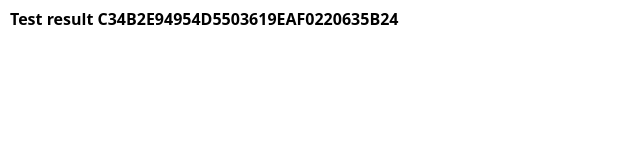
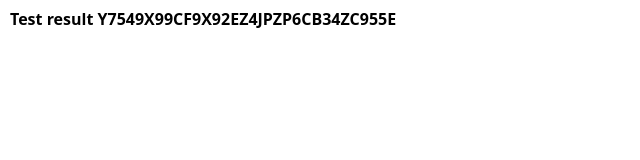
Before and after one commit to medisvit/Y7549X99CF9X92EZ4JPZP6CB34ZC955E, a plain HTML site: page index.html in a window 1280 px wide. Shown: the full height of the page, 0-640 px from the left. Drawn offline with nearby package versions, Linux system fonts and the light colour scheme.

Commit message:
Update index.html

```diff
--- a/index.html
+++ b/index.html
@@ -16,7 +16,7 @@
     />
   </head>
   <body style="font-size: 8px">
-    <h1 style="margin: 10px">Test result C34B2E94954D5503619EAF0220635B24</h1>
+    <h1 style="margin: 10px">Test result Y7549X99CF9X92EZ4JPZP6CB34ZC955E</h1>
     <img src="test.jpg" alt="" style="max-width: 100%" />
   </body>
 </html>
```
